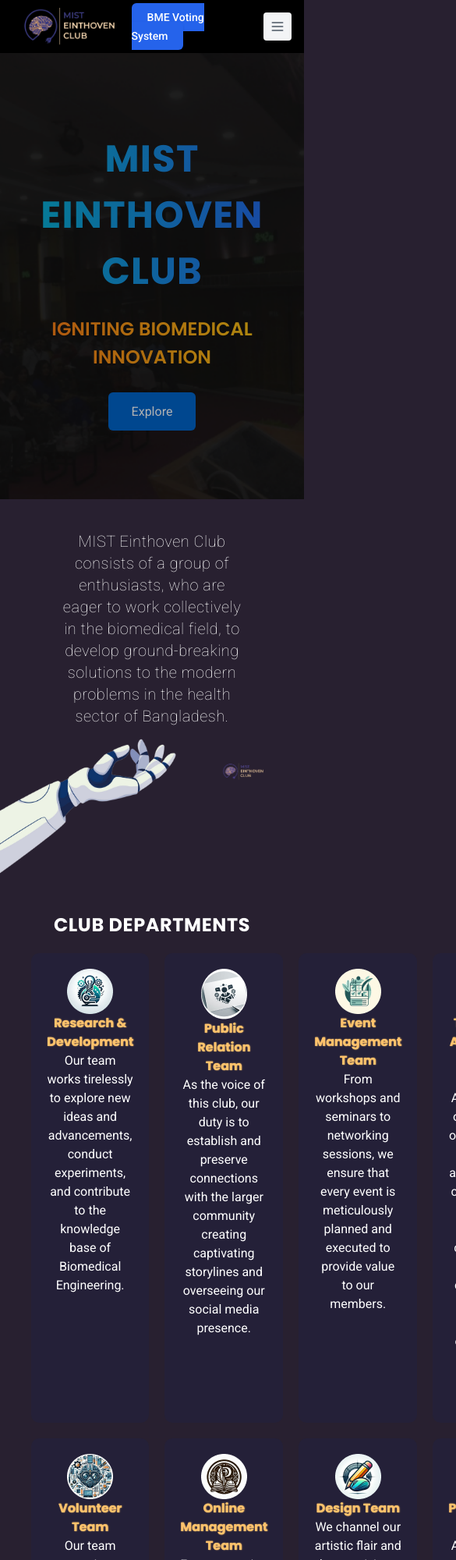
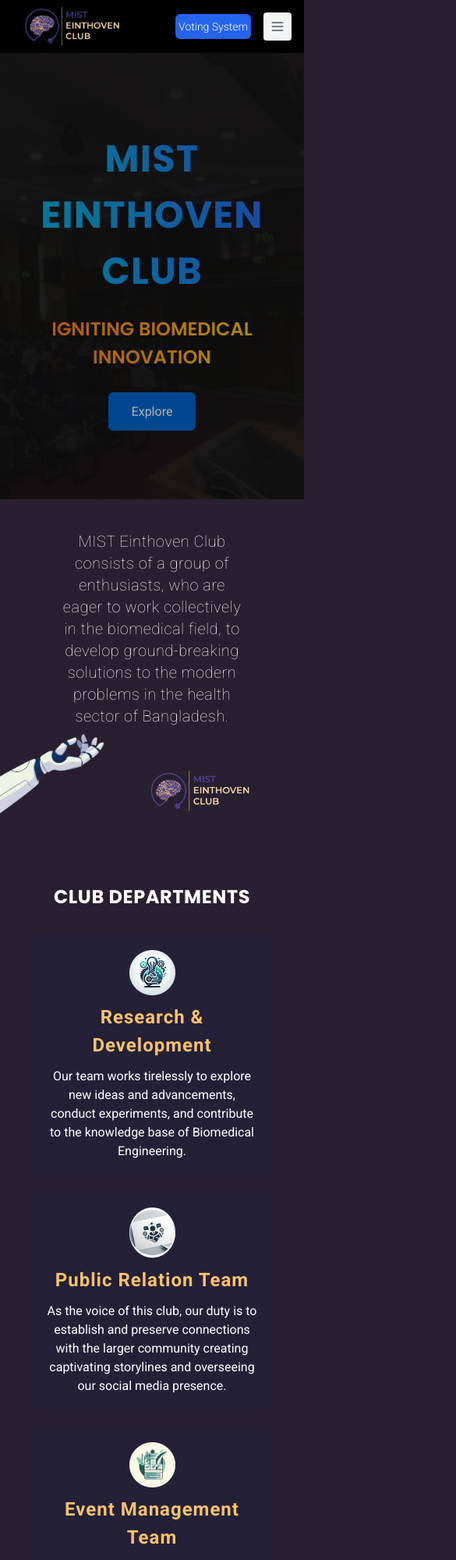
Before and after one commit to Oishy17/einthoven, a website: page src/index.html in a window 390 px wide. Shown: the top 2000 px of the page at 78% size, 585 px wide, since content can reach past the window. Drawn offline with Linux system fonts and the light colour scheme.

Commit message:
mobile responsive and small issues fixed

```diff
--- a/src/css/masonaryGrid.css
+++ b/src/css/masonaryGrid.css
@@ -2,7 +2,7 @@
     /* width: 1250px; */
     margin: 0px auto;
     columns: 3;
-    column-gap: 10px;
+    column-gap: 5px;
 }
 
 .box {
@@ -10,7 +10,7 @@
     padding: 5px;
     background-color: #242038;
     border: 1px solid #0331;
-    margin-bottom: 30px;
+    /* margin-bottom: 30px; */
     break-inside: avoid;
 }
 
@@ -113,7 +113,7 @@
     .box_container {
         margin: 0px auto;
         columns: 2;
-        column-gap: 10px;
+        column-gap: 2px;
     }
 
     .content{
--- a/src/css/style.css
+++ b/src/css/style.css
@@ -93,7 +93,7 @@
 
 .department-grid {
   display: grid;
-   grid-template-columns: repeat(4, 1fr);
+  /* grid-template-columns: repeat(4, 1fr);  */
   gap: 20px;
 
 }
@@ -106,10 +106,13 @@
 
 }
 .department h3{
-  font-family: "Poppins", sans-serif;
+  font-family: "roboto", sans-serif;
   color: #ffc36c;
+  font-size: 24px;
+  padding: 10px 0px;
   font-weight: bold;
-  text-shadow: 0.5px 0.3px 1.5px;
+  letter-spacing: 1px;
+  /* text-shadow: 0.0px 0.0px 1px; this makes the texts blur */
 
 }
 
--- a/src/index.html
+++ b/src/index.html
@@ -76,12 +76,12 @@
           </div>
 
           <div class="flex items-center gap-4">
-            <div class="sm:flex sm:gap-4">
+            <div class="sm:flex sm:gap-2">
               <a
-                class="rounded-md bg-blue-600 px-5 py-2.5 text-sm font-medium text-white shadow"
+                class="rounded-md bg-blue-600 lg:px-5 md:px-5 sm:px-1 px-1 lg:py-2.5 py-2 sm:py-0.5 text-sm lg:font-medium md:font-medium sm:font-light font-light text-white shadow"
                 href="#"
               >
-                BME Voting System
+                Voting System
               </a>
             </div>
 
@@ -131,12 +131,12 @@
         solutions to the modern problems in the health sector of Bangladesh.
       </p>
       <div class="flex p-0 m-0">
-        <div>
+        <div class="sm:basis-3/4 lg:basis-3/4 basis-4/6">
           <img class="p-0" src="assets/hand.png" alt="biomedical-hand" />
         </div>
         <div>
           <img
-            class="p-10 w-[850px]"
+            class="p-10 w-[450px] xl:w-[850px] sm:w-[350px] md:w-[650px] sm:basis-1/4 lg:basis-1/4 basis-2/6"
             src="assets/about_club_logo.png"
             alt="einthoven-club-logo"
           />
@@ -144,81 +144,105 @@
       </div>
     </section>
 
-    <section class="lg:absolute departments pb-10 lg:mt-[-300px] sm:mt-[-100px] px-13">
+    <section
+      class="lg:absolute departments pb-4 md:pb-8 lg:pb-10 sm:pb-0 lg:mt-[-300px] sm:mt-[-100px] px-13"
+    >
       <div class="departments">
-      <h2 class="poppins-bold uppercase text-2xl lg:text-4xl md:text-3xl tracking-wide pb-5">
+        <h2
+          class="poppins-bold uppercase text-2xl lg:text-4xl md:text-3xl tracking-wide pb-8"
+        >
           Club Departments
         </h2>
-      <div class="department-grid">
-
+        <div
+          class="department-grid grid-cols-1 lg:grid-cols-4 md:grid-cols-2 sm:grid-cols-1"
+        >
           <div class="department">
             <img src="assets/2.png" alt="Department Image" />
             <h3>Research & Development</h3>
             <p>
-            Our team works tirelessly to explore new ideas and advancements, conduct experiments, and contribute to the knowledge base of Biomedical Engineering.
+              Our team works tirelessly to explore new ideas and advancements,
+              conduct experiments, and contribute to the knowledge base of
+              Biomedical Engineering.
             </p>
           </div>
           <div class="department">
             <img src="assets/3.png" alt="Department Image" />
             <h3>Public Relation Team</h3>
             <p>
-            As the voice of this club, our duty is to establish and preserve connections with the larger community creating captivating storylines and overseeing our social media presence.
+              As the voice of this club, our duty is to establish and preserve
+              connections with the larger community creating captivating
+              storylines and overseeing our social media presence.
             </p>
           </div>
           <div class="department">
             <img src="assets/4.png" alt="Department Image" />
             <h3>Event Management Team</h3>
             <p>
-            From workshops and seminars to networking sessions, we ensure that every event is meticulously planned and executed to provide value to our members.
+              From workshops and seminars to networking sessions, we ensure that
+              every event is meticulously planned and executed to provide value
+              to our members.
             </p>
           </div>
           <div class="department">
             <img src="assets/9.png" alt="Department Image" />
             <h3>Technical Assets and Advisory Team</h3>
             <p>
-            As the voice of this club, our duty is to establish and preserve connections with the larger community creating captivating storylines and overseeing our social media presence.
+              As the voice of this club, our duty is to establish and preserve
+              connections with the larger community creating captivating
+              storylines and overseeing our social media presence.
             </p>
           </div>
           <div class="department">
             <img src="assets/5.png" alt="Department Image" />
             <h3>Volunteer Team</h3>
             <p>
-            Our team commits to serve others with compassion and dedication extends to volunteering at events, outreach initiatives, and providing a helping hand to those in need.
+              Our team commits to serve others with compassion and dedication
+              extends to volunteering at events, outreach initiatives, and
+              providing a helping hand to those in need.
             </p>
           </div>
           <div class="department">
             <img src="assets/6.png" alt="Department Image" />
             <h3>Online Management Team</h3>
             <p>
-            From managing our social media channels and website to creating digital content, we ensure our online platforms to be informative, interactive, and user-friendly.
+              From managing our social media channels and website to creating
+              digital content, we ensure our online platforms to be informative,
+              interactive, and user-friendly.
             </p>
           </div>
           <div class="department">
             <img src="assets/7.png" alt="Department Image" />
             <h3>Design Team</h3>
             <p>
-            We channel our artistic flair and the creativity to design any kind of posters or banners or invitation letters for this club by turning concepts into eye-catching observable reality.
+              We channel our artistic flair and the creativity to design any
+              kind of posters or banners or invitation letters for this club by
+              turning concepts into eye-catching observable reality.
             </p>
           </div>
           <div class="department">
             <img src="assets/8.png" alt="Department Image" />
             <h3>Publication Team</h3>
             <p>
-            As the voice of this club, our duty is to establish and preserve connections with the larger community creating captivating storylines and overseeing our social media presence.
+              As the voice of this club, our duty is to establish and preserve
+              connections with the larger community creating captivating
+              storylines and overseeing our social media presence.
             </p>
           </div>
         </div>
       </div>
     </section>
-    <br>
-    <section class="activity mt-[300px] pt-3 pb-20" id="projects">
+    <br />
+    <section
+      class="activity mt-[80px] lg:mt-[450px] sm:mt-[60px] pt-3 pb-20"
+      id="projects"
+    >
       <h2
         class="text-center poppins-bold uppercase text-4xl tracking-wide py-10"
       >
         Club Activity
       </h2>
       <div class="box_container container mx-auto px-10">
-        <div class="box content">
+        <div class="box content mb-2 lg:mb-4 md:mb-3 sm:mb-2 xl:mb-5">
           <div class="content-overlay"></div>
           <img class="content-image" src="/src/assets/p1.png" alt="" />
           <div class="content-details fadeIn-top fadeIn-right">
```
Also changed, not shown: src/output.css. Lines whose indentation alone changed are shown as unchanged.
